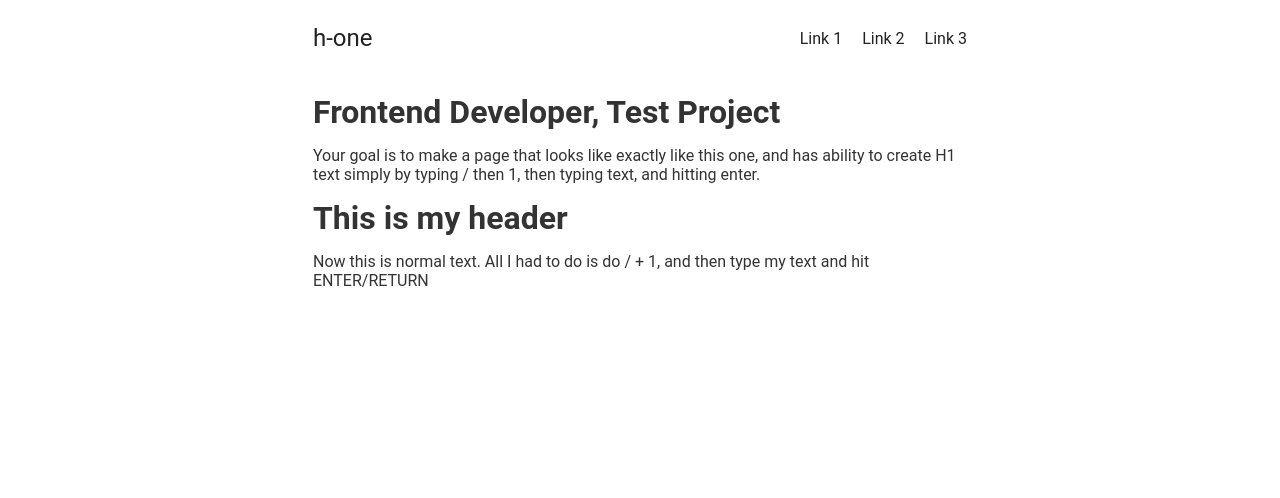
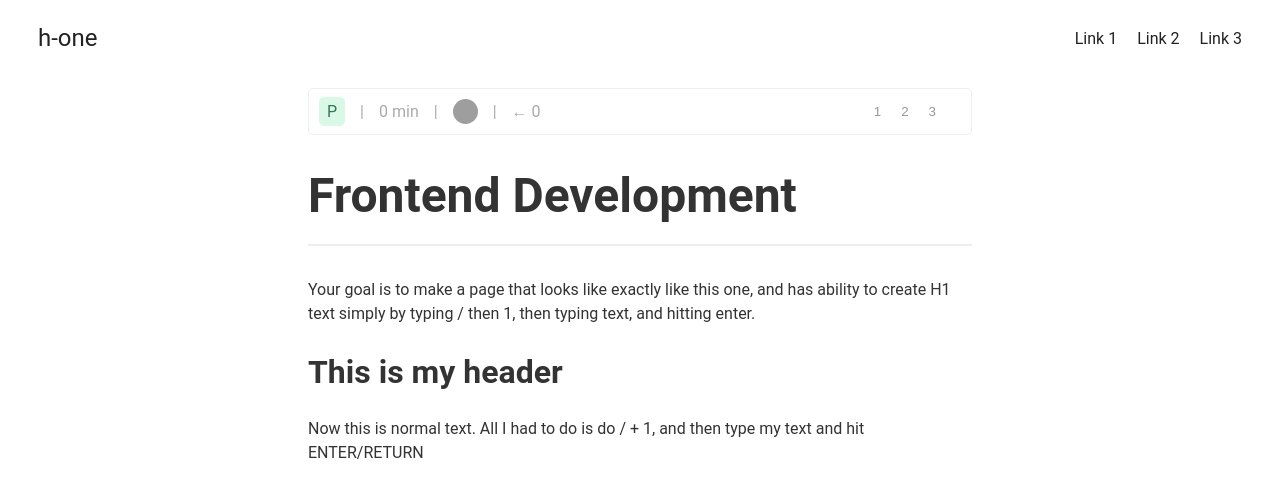
Before and after one commit to sametcodes/hone-notion, a React (Create React App) app: page / in a window 1280 px wide. Shown: the top 498 px of the page. Built offline with nearby package versions, Linux system fonts and the light colour scheme; grey boxes are pictures that could not be loaded.

Commit message:
adds bar header to the editor

```diff
--- /dev/null
+++ b/src/components/editor/header/index.tsx
@@ -0,0 +1,59 @@
+import React from 'react';
+
+import { Container, EditorTitle } from "../../styled"
+import {
+    DocumentBar, DocumentStatus, DocumentOwnerAvatar, DocumentBarText,
+    DocumentAction, DocumentActionButton, DocumentFlex
+} from '../../styled';
+
+interface IDocumentFlexWithSeperators {
+    children: React.ReactNode;
+}
+
+export const DocumentFlexWithSeperators = ({ children }: IDocumentFlexWithSeperators) => {
+    console.log(children);
+
+    return <DocumentFlex>
+        {React.Children.map(children, (child, index) => {
+            return <>
+                {index !== 0 && <DocumentBarText> | </DocumentBarText>}
+                {child}
+            </>
+        })}
+    </DocumentFlex>
+
+}
+
+interface IHeader {
+    title: string;
+}
+
+export const Header = ({ title }: IHeader) => {
+    return <>
+
+        <Container>
+            <DocumentBar>
+                <DocumentFlexWithSeperators>
+                    <DocumentStatus>P</DocumentStatus>
+                    <DocumentBarText>0 min</DocumentBarText>
+                    <DocumentOwnerAvatar
+                        src="https://pbs.twimg.com/profile_images/1576978682689765376/hcMUbibY_400x400.jpg"
+                    />
+                    <DocumentBarText>← 0</DocumentBarText>
+                </DocumentFlexWithSeperators>
+
+                <DocumentFlex>
+                    <DocumentAction>
+                        <DocumentActionButton> 1 </DocumentActionButton>
+                        <DocumentActionButton> 2 </DocumentActionButton>
+                        <DocumentActionButton> 3 </DocumentActionButton>
+                    </DocumentAction>
+                </DocumentFlex>
+            </DocumentBar>
+        </Container>
+
+        <EditorTitle>
+            <h1>{title}</h1>
+        </EditorTitle>
+    </>
+}
--- a/src/components/editor/index.tsx
+++ b/src/components/editor/index.tsx
@@ -1,6 +1,7 @@
 import { useState, createRef } from 'react';
 import { FlowModal } from './modal';
 import { Flow } from './flow';
+import { Header } from './header';
 
 interface IEditor {
     config: {
@@ -10,7 +11,6 @@ interface IEditor {
 
 export const Editor = ({ config }: IEditor) => {
     const initialRefs = [
-        { link: createRef<HTMLDivElement>(), type: "h1", value: "Frontend Developer, Test Project" },
         { link: createRef<HTMLDivElement>(), type: "div", value: "Your goal is to make a page that looks like exactly like this one, and has ability to create H1 text simply by typing / then 1, then typing text, and hitting enter." },
         { link: createRef<HTMLDivElement>(), type: "h1", value: "This is my header" },
         { link: createRef<HTMLDivElement>(), type: "div", value: "Now this is normal text. All I had to do is do / + 1, and then type my text and hit ENTER/RETURN" },
@@ -44,6 +44,7 @@ export const Editor = ({ config }: IEditor) => {
     }
 
     return <>
+        <Header title={"Frontend Development"} />
         <Flow refs={refs} setRefs={setRefs} handleModal={handleModal} />
         {modal.show && <FlowModal nodes={config.nodes} modal={modal} onSelect={onSelectModalNodeType} />}
     </>
--- a/src/components/styled/index.ts
+++ b/src/components/styled/index.ts
@@ -12,7 +12,7 @@ export const Navbar = styled.nav`
     align-items: center;
     height: 60px;
     color: #222;
-    padding: 0 305px;
+    padding: 0 30px;
 `;
 
 export const Logo = styled.div`
@@ -40,14 +40,13 @@ export const Main = styled.main`
 export const Textarea = styled.div`
     width: 100%;
     border: 0px;
-    padding: 5px;
-    margin: 5px 0px;
     resize: none;
     outline: none;
     ::placeholder,
     ::-webkit-input-placeholder { color: transparent; }
     :-ms-input-placeholder { color: transparent; }
     position: relative;
+    line-height: 1.5;
 
     &:focus {
         ::placeholder,
@@ -68,7 +67,7 @@ export const Textarea = styled.div`
     }
 `;
 
-interface IModal{
+interface IModal {
     position: { x: number; y: number; }
 }
 
@@ -98,3 +97,68 @@ export const ListItem = styled.li`
         background-color: #ccc;
     }
 `;
+
+export const EditorTitle = styled(Container)`
+    font-size: 3em;
+    h1{
+        font-size: 1em;
+        padding: 0px 0px 20px 0px;
+        border-bottom: 2px solid #eee;
+    }
+`;
+
+export const DocumentBar = styled.div`
+    display: flex;
+    justify-content: space-between;
+    align-items: center;
+    padding: 5px 10px;
+    border-radius: 5px;
+    border: 1px solid #eee;
+    color: #999;
+`;
+
+export const DocumentFlex = styled.div`
+    display: flex;
+    align-items: center;
+`
+
+export const DocumentElement = styled.div`
+    position: relative;
+    margin-right: 15px;
+`
+
+export const DocumentStatus = styled(DocumentElement)`
+    background-color: #d9f9e6;
+    color: #357559;
+    padding: 5px 8px;
+    border-radius: 5px;
+`
+
+export const DocumentOwnerAvatar = styled.img`
+    width: 25px;
+    height: 25px;
+    position: relative;
+    margin-right: 15px;
+    border-radius: 50%;
+`;
+
+export const DocumentBarText = styled(DocumentElement)`
+    font-size: 1em;
+    color: #aaa;
+`;
+
+export const DocumentAction = styled(DocumentElement)`
+    display: flex;
+`
+
+export const DocumentActionButton = styled.button`
+    background-color: transparent;
+    border: 0px;
+    cursor: pointer;
+    padding: 10px;
+    color: #999;
+    border-radius: 5px;
+    &:hover {
+        background-color: #eee;
+    }
+`;
```
